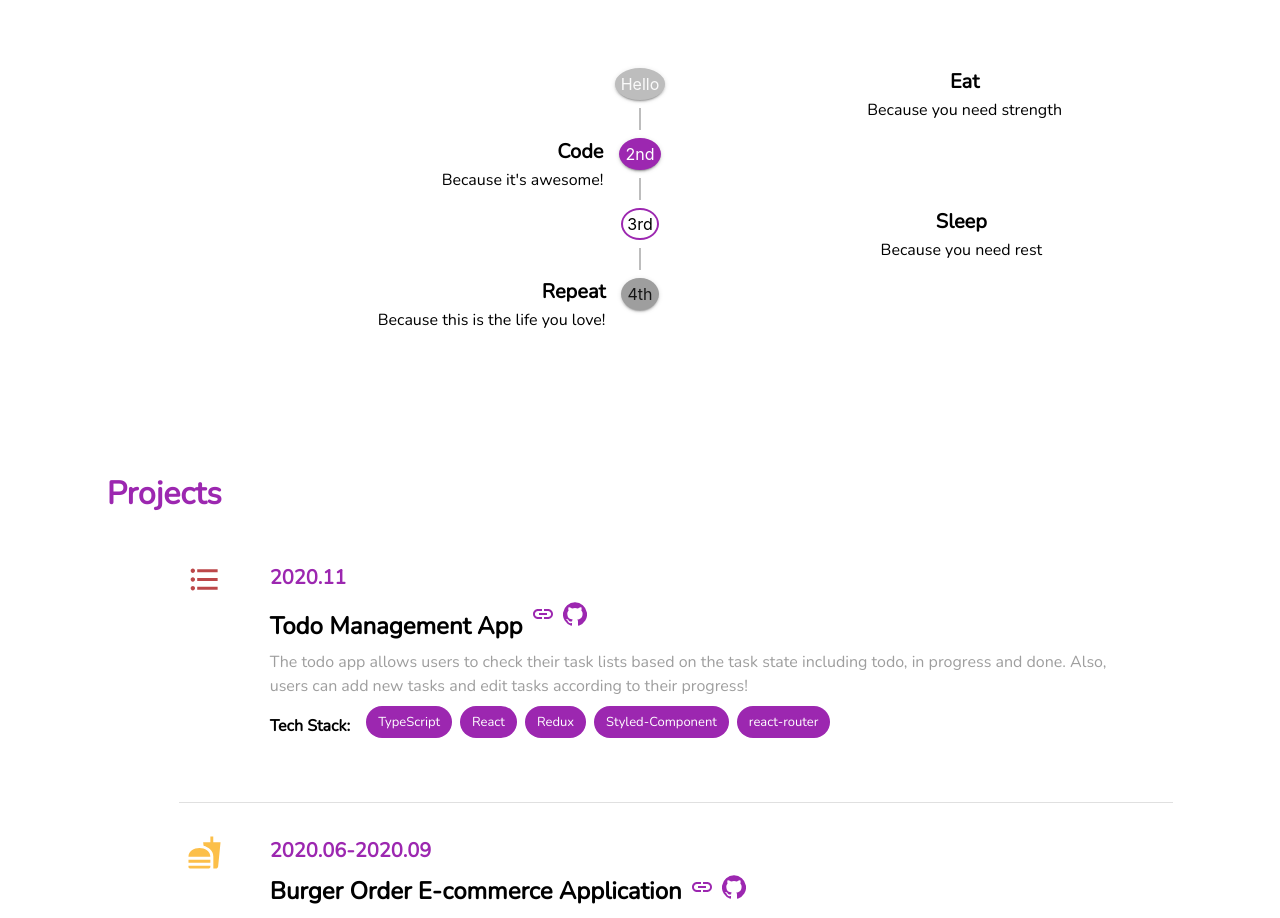
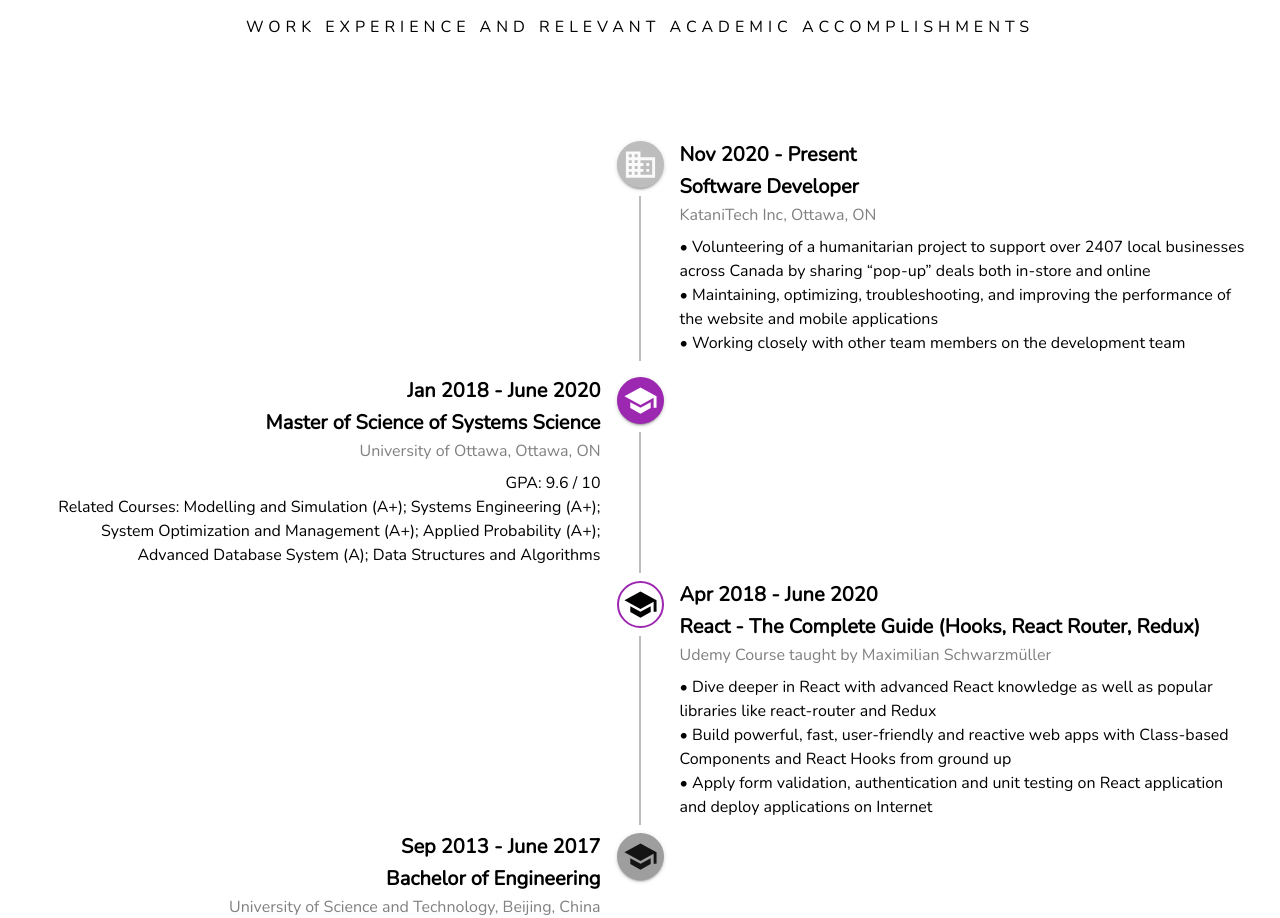
Before and after one commit to WendyChenj/My-Portfolio, a React (Create React App) app: page / in a window 1280 px wide. Shown: the part 1700-2618 px from the top of the page. Built offline with nearby package versions, Linux system fonts and the light colour scheme.

Commit message:
update education

```diff
--- a/src/components/About/About.css
+++ b/src/components/About/About.css
@@ -107,13 +107,14 @@
 }
 
 .about-me-intro {
-  padding: 16px;
+  padding: 32px;
   display: flex;
   justify-content: center;
 }
 
 .about-me-intro h6 {
   width: 800px;
+  margin-bottom: 32px;
 }
 
 .button-groups {
--- a/src/components/About/About.js
+++ b/src/components/About/About.js
@@ -1,7 +1,7 @@
 import React from 'react';
 import ContentGrid from '../Layout/ContentGrid';
 import ContactButton from '../Layout/ContactButton';
-import { Grid, Typography, Container, List, ListItemText, Hidden, Button } from '@material-ui/core';
+import { Grid, Typography, Container, List, ListItemText, Hidden, Button, Divider } from '@material-ui/core';
 import self from '../../assets/images/self/self.JPG';
 import selfSmall from '../../assets/images/self/self-small.png';
 import resume from '../../assets/files/Wendy_Chen_resume.pdf';
@@ -40,6 +40,8 @@ const About = () => {
                    and stay in tune with the latest technologies :)
                 </Typography>
             </div>
+
+            <Divider />
         </div>
         // <ContentGrid id='about'>
         //     <Hidden smDown={ true }>
--- a/src/components/Education/EducationTimeline.js
+++ /dev/null
@@ -1,73 +0,0 @@
-import React from 'react';
-import { Typography } from "@material-ui/core";
-import { Timeline, TimelineItem, TimelineSeparator, TimelineConnector, TimelineContent, TimelineDot } from '@material-ui/lab';
-
-const EducationTimeline = () => {
-  return (
-    <Timeline align="alternate">
-      <TimelineItem>
-        <TimelineSeparator>
-          <TimelineDot>
-            Hello
-          </TimelineDot>
-          <TimelineConnector />
-        </TimelineSeparator>
-        <TimelineContent>
-            <Typography variant="h6" component="h1">
-              Eat
-            </Typography>
-            <Typography>Because you need strength</Typography>
-        </TimelineContent>
-      </TimelineItem>
-      <TimelineItem>
-        <TimelineSeparator>
-          <TimelineDot color="primary">
-            2nd
-          </TimelineDot>
-          <TimelineConnector />
-        </TimelineSeparator>
-        <TimelineContent>
-
-            <Typography variant="h6" component="h1">
-              Code
-            </Typography>
-            <Typography>Because it&apos;s awesome!</Typography>
-
-        </TimelineContent>
-      </TimelineItem>
-      <TimelineItem>
-        <TimelineSeparator>
-          <TimelineDot color="primary" variant="outlined">
-            3rd
-          </TimelineDot>
-          <TimelineConnector/>
-        </TimelineSeparator>
-        <TimelineContent>
-
-            <Typography variant="h6" component="h1">
-              Sleep
-            </Typography>
-            <Typography>Because you need rest</Typography>
-
-        </TimelineContent>
-      </TimelineItem>
-      <TimelineItem>
-        <TimelineSeparator>
-          <TimelineDot color="secondary">
-            4th
-          </TimelineDot>
-        </TimelineSeparator>
-        <TimelineContent>
-
-            <Typography variant="h6" component="h1">
-              Repeat
-            </Typography>
-            <Typography>Because this is the life you love!</Typography>
-
-        </TimelineContent>
-      </TimelineItem>
-    </Timeline>
-  );
-}
-
-export default EducationTimeline;
--- a/src/components/Education/Education.css
+++ b/src/components/Experience/Experience.css
@@ -1,4 +1,4 @@
-.edu-item {
+/* .edu-item {
     padding: 32px 64px;
     display: flex;
     flex-flow: row nowrap;
@@ -34,4 +34,16 @@
     .edu-item-icon {
         padding: 0 0 8px 0;
     }
+} */
+
+.timeline-content-right {
+  text-align: right;
 }
+
+.timeline-content-left {
+  text-align: left;
+}
+
+.location-name {
+  padding-bottom: 8px;
+}
--- a/src/components/Education/Education.js
+++ b/src/components/Experience/Experience.js
@@ -1,17 +1,19 @@
 import React from 'react';
-
 import { SectionWrapper } from "../utilities/SectionWrapper";
-import EducationTimeline from "./EducationTimeline";
+import ExperienceTimeline from "./ExperienceTimeline";
 import ContentGrid from '../Layout/ContentGrid';
 import { Divider, Typography, Hidden } from '@material-ui/core';
 import SchoolIcon from '@material-ui/icons/School';
-import './Education.css';
+import './Experience.css';
 
-const Education = () => {
+const Experience = () => {
 
     return (
         <SectionWrapper title="Professional Experience" subtitle="WORK EXPERIENCE AND RELEVANT ACADEMIC ACCOMPLISHMENTS">
-            <EducationTimeline />
+            <div className="experience-timeline">
+                <ExperienceTimeline />
+            </div>
+
         </SectionWrapper>
         // <ContentGrid>
         //     <div className='main-container'>
@@ -83,4 +85,4 @@ const Education = () => {
     );
 }
 
-export default Education;
+export default Experience;
--- /dev/null
+++ b/src/components/Experience/ExperienceTimeline.js
@@ -0,0 +1,103 @@
+import React from 'react';
+import { Typography } from "@material-ui/core";
+import { Timeline, TimelineItem, TimelineSeparator, TimelineConnector, TimelineContent, TimelineDot } from '@material-ui/lab';
+import BusinessIcon from '@material-ui/icons/Business';
+import SchoolIcon from '@material-ui/icons/School';
+import "./Experience.css";
+
+const ExperienceTimeline = () => {
+  return (
+    <Timeline align="alternate">
+      <TimelineItem style={{minHeight: "100px", padding: "8px 0 8px 0"}}>
+        <TimelineSeparator>
+          <TimelineDot>
+            <BusinessIcon fontSize="large" />
+          </TimelineDot>
+          <TimelineConnector />
+        </TimelineSeparator>
+        <TimelineContent className="timeline-content-left">
+          <Typography variant="h6">
+            Nov 2020 - Present
+          </Typography>
+          <Typography variant="h6">
+            Software Developer
+          </Typography>
+          <Typography className="location-name" style={{ color: "grey"}}>
+            KataniTech Inc, Ottawa, ON
+          </Typography>
+          <Typography> • Volunteering of a humanitarian project to support over 2407 local businesses across Canada by sharing “pop-up” deals both in-store and online <br />
+• Maintaining, optimizing, troubleshooting, and improving the performance of the website and mobile applications <br />
+• Working closely with other team members on the development team</Typography>
+        </TimelineContent>
+      </TimelineItem>
+      <TimelineItem style={{minHeight: "100px", padding: "8px -32px 8px 0"}}>
+        <TimelineSeparator>
+          <TimelineDot color="primary">
+            <SchoolIcon fontSize="large" />
+          </TimelineDot>
+          <TimelineConnector />
+        </TimelineSeparator>
+        <TimelineContent className="timeline-content-right">
+          <Typography variant="h6">
+            Jan 2018 - June 2020
+          </Typography>
+          <Typography variant="h6">
+            Master of Science of Systems Science
+          </Typography>
+          <Typography className="location-name" style={{ color: "grey"}}>
+            University of Ottawa, Ottawa, ON
+          </Typography>
+          <Typography>GPA: 9.6 / 10</Typography>
+          <Typography>Related Courses: Modelling and Simulation (A+); Systems Engineering (A+); System Optimization and Management (A+); Applied Probability (A+); Advanced Database System (A); Data Structures and Algorithms</Typography>
+        </TimelineContent>
+      </TimelineItem>
+      <TimelineItem style={{minHeight: "100px"}}>
+        <TimelineSeparator>
+          <TimelineDot color="primary" variant="outlined">
+            <SchoolIcon fontSize="large" />
+          </TimelineDot>
+          <TimelineConnector/>
+        </TimelineSeparator>
+        <TimelineContent className="timeline-content-left">
+          <Typography variant="h6">
+            Apr 2018 - June 2020
+          </Typography>
+          <Typography variant="h6">
+            React - The Complete Guide (Hooks, React Router, Redux)
+          </Typography>
+          <Typography className="location-name" style={{ color: "grey"}}>
+            Udemy Course taught by Maximilian Schwarzmüller
+          </Typography>
+          <Typography>
+             • Dive deeper in React with advanced React knowledge as well as popular libraries like react-router and Redux <br />
+             • Build powerful, fast, user-friendly and reactive web apps with Class-based Components and React Hooks from ground up <br />
+             • Apply form validation, authentication and unit testing on React application and deploy applications on Internet
+          </Typography>
+        </TimelineContent>
+      </TimelineItem>
+      <TimelineItem style={{minHeight: "100px"}}>
+        <TimelineSeparator>
+          <TimelineDot color="secondary">
+            <SchoolIcon fontSize="large" />
+          </TimelineDot>
+        </TimelineSeparator>
+        <TimelineContent className="timeline-content-right">
+          <Typography variant="h6">
+            Sep 2013 - June 2017
+          </Typography>
+          <Typography variant="h6">
+            Bachelor of Engineering
+          </Typography>
+          <Typography className="location-name" style={{ color: "grey"}}>
+            University of Science and Technology, Beijing, China
+          </Typography>
+          <Typography>
+            GPA: 3.32 / 4.0
+          </Typography>
+        </TimelineContent>
+      </TimelineItem>
+    </Timeline>
+  );
+}
+
+export default ExperienceTimeline;
--- a/src/components/HeaderBar/HeaderBar.js
+++ b/src/components/HeaderBar/HeaderBar.js
@@ -5,7 +5,7 @@ import './HeaderBar.css';
 import { Link } from 'react-scroll';
 import Home from '../Home/Home';
 import About from '../About/About';
-import Education from '../Education/Education';
+import Experience from '../Experience/Experience';
 import Projects from '../Projects/Projects';
 import Skills from '../Skills/Skills';
 import Contact from '../Contact/Contact';
@@ -29,7 +29,7 @@ const ElevationScroll = props => {
 const HeaderLinks = props => {
     return (
         <ul className={props.linksContainer}>
-            {['Home', 'About', 'Education', 'Projects', 'Skills', 'Contact'].map( ele => {
+            {['Home', 'About', 'Experience', 'Projects', 'Skills', 'Contact'].map( ele => {
                 return (
                     <li className={props.linkItem} key={ ele }>
                         <Link activeClass='active' to={`#${ele.toLowerCase()}`} spy={true} smooth={true} duration={500}  onClick={props.clicked}>
@@ -85,8 +85,8 @@ const HeaderBar = () => {
                 <About />
             </div>
 
-            <div id='#education'>
-                <Education />
+            <div id='#experience'>
+                <Experience />
             </div>
 
             <div id='#projects'>
```
Also changed, not shown: src/assets/images/education/USTB-image.jpg (deleted), src/assets/images/education/ottawa-university-campus-image.jpg (deleted).
